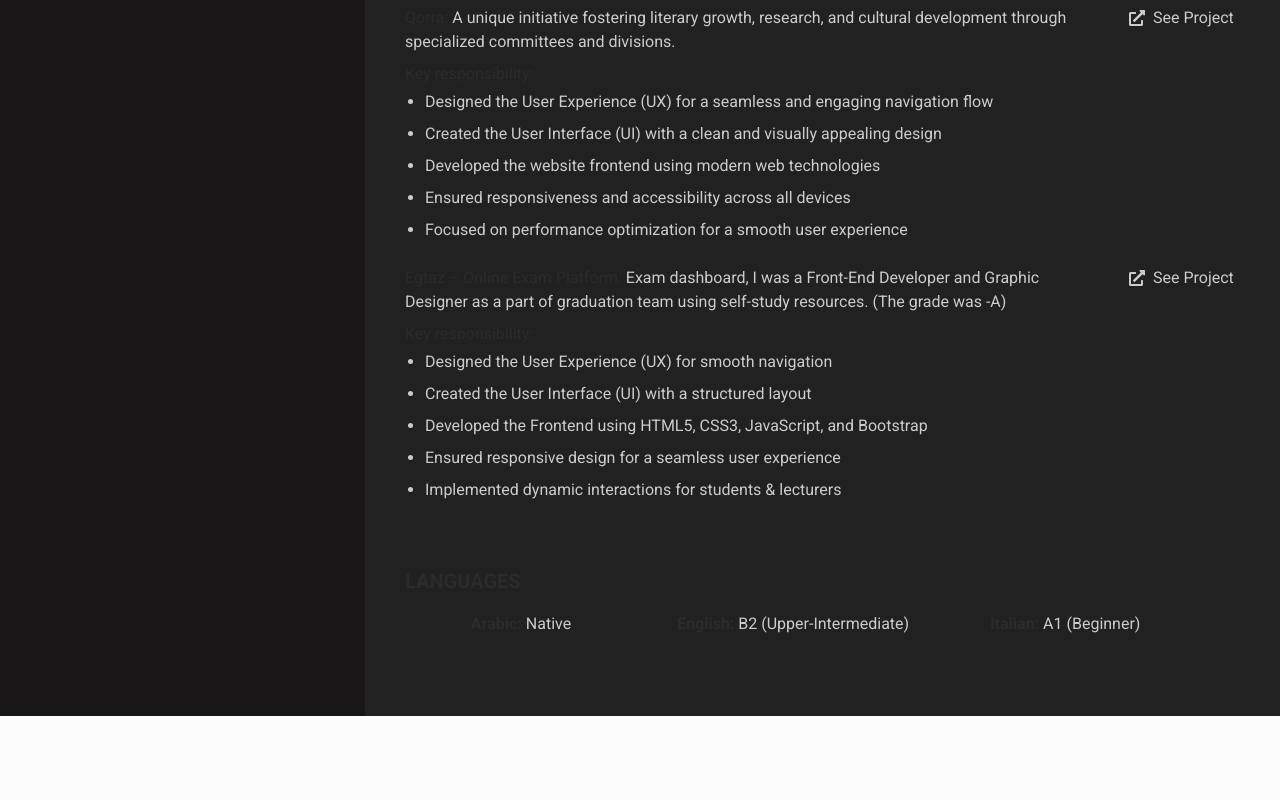
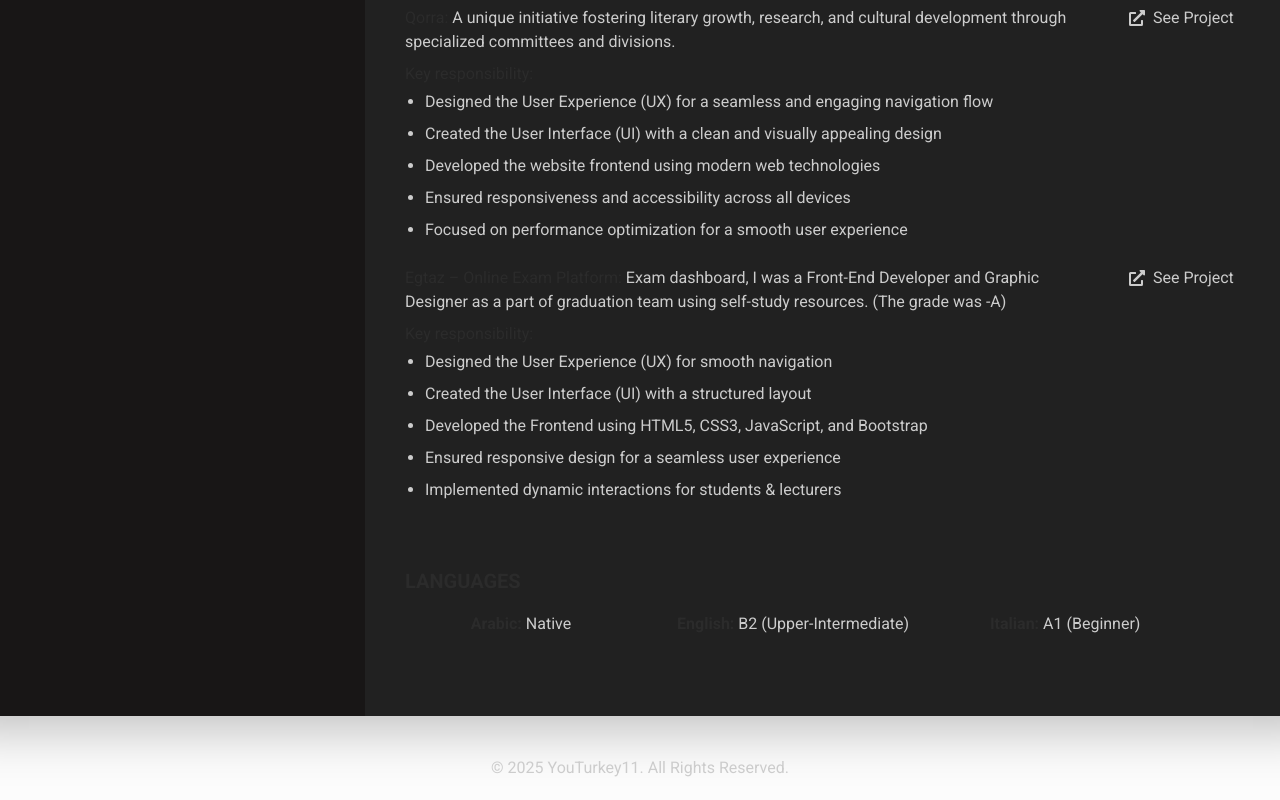
Before and after one commit to YoussefTurkey/youssefturkey-cv, a Next.js app: page / in a window 1280 px wide. Shown: the part 1626-2426 px from the top of the page. Before the commit the page ends 2382 px from the top, so only its background shows below. Built offline with nearby package versions, Linux system fonts and the light colour scheme.

Commit message:
adding footer section

```diff
--- a/src/app/(pages)/landingPage/page.tsx
+++ b/src/app/(pages)/landingPage/page.tsx
@@ -3,12 +3,16 @@ import dynamic from "next/dynamic";
 // importing main components
 const LeftSide = dynamic(() => import("../../components/leftSide/page"));
 const RightSide = dynamic(() => import("../../components/rightSide/page"));
+const Footer = dynamic(() => import("../../components/footer/Footer"));
 
 function LandingPage() {
   return(
-    <div className="flex w-[1400px] py-10 shadow-2xl">
+    <div className="flex flex-col items-center">
+    <div className="flex w-[1400px] my-10 shadow-2xl">
         <LeftSide />
         <RightSide />
+    </div>
+    <Footer />
     </div>
   );
 }
--- /dev/null
+++ b/src/app/components/footer/Footer.tsx
@@ -0,0 +1,13 @@
+import React from 'react'
+
+const Footer = () => {
+  return (
+    <>
+      <footer className='flex justify-content items-center pb-5'>
+        <p className='text-[#ccc]'>© 2025 YouTurkey11. All Rights Reserved.</p>
+      </footer>
+    </>
+  )
+}
+
+export default Footer
```
